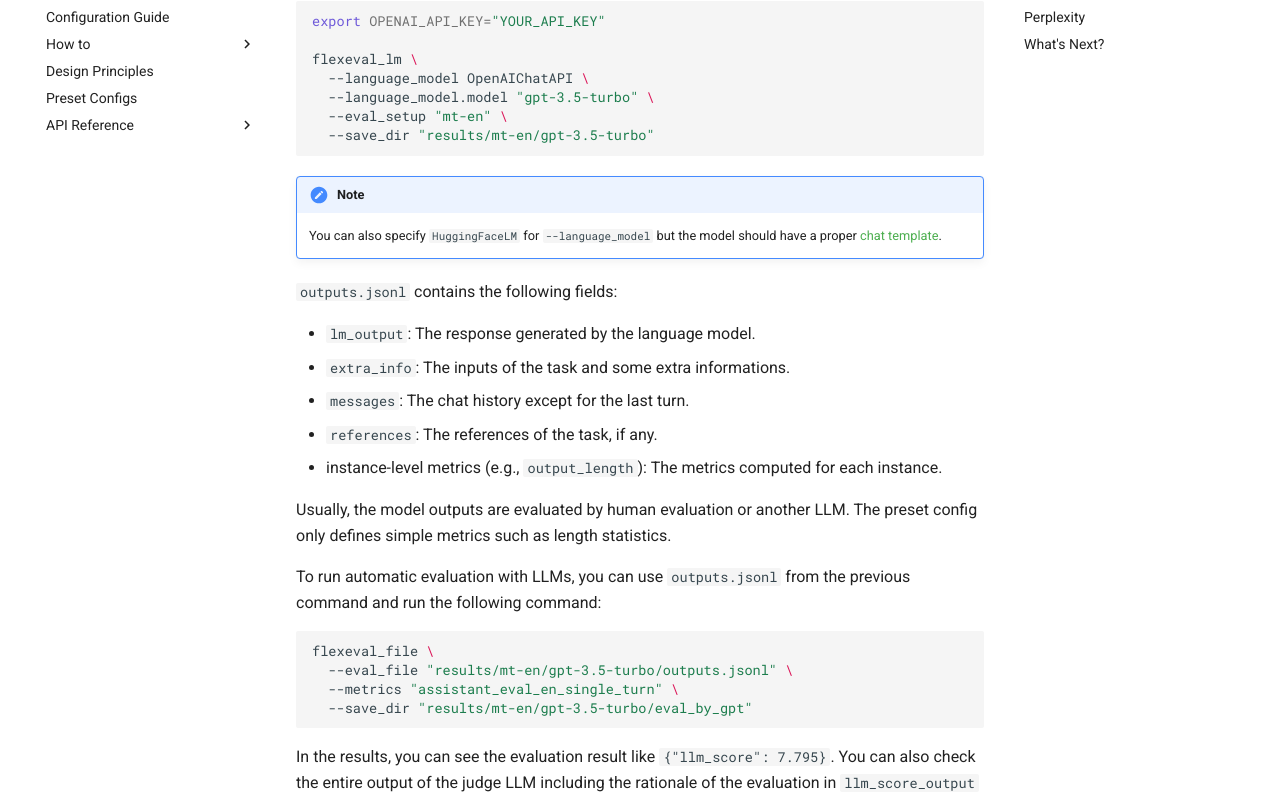
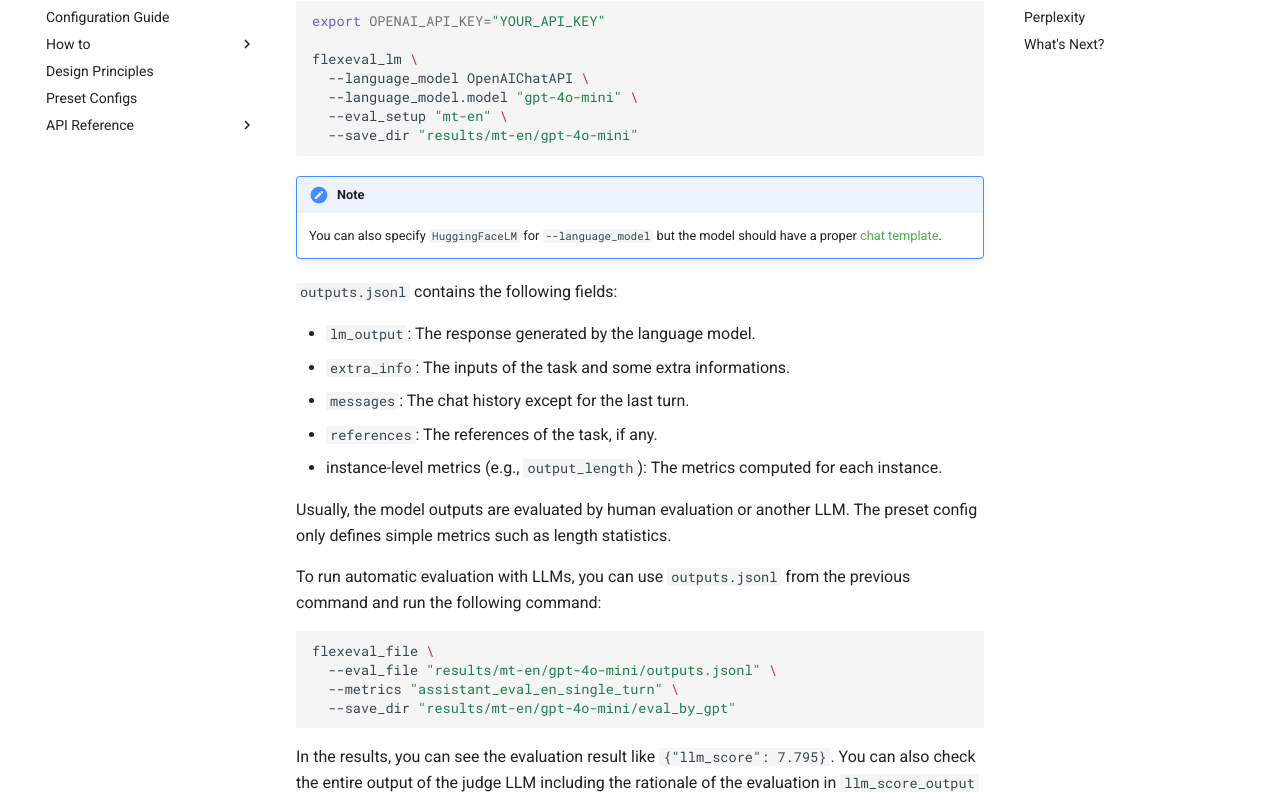
Before and after one commit to sbintuitions/flexeval, an MkDocs documentation site: the page built from docs/getting_started.md, in a window 1280 px wide and 1400 px high, scrolled down 2443 px. Shown: the part 172-972 px from the top of the window. Built offline with MkDocs 1.6.1 and Material for MkDocs 9.7.7, drawn with Linux system fonts in a browser that asks for light colours.

Commit message:
use a newer model for examples

````diff
--- a/docs/getting_started.md
+++ b/docs/getting_started.md
@@ -109,9 +109,9 @@ export OPENAI_API_KEY="YOUR_API_KEY"
 
 flexeval_lm \
   --language_model OpenAIChatAPI \
-  --language_model.model "gpt-3.5-turbo" \
+  --language_model.model "gpt-4o-mini" \
   --eval_setup "mt-en" \
-  --save_dir "results/mt-en/gpt-3.5-turbo"
+  --save_dir "results/mt-en/gpt-4o-mini"
 ```
 
 !!! note
@@ -132,9 +132,9 @@ To run automatic evaluation with LLMs, you can use `outputs.jsonl` from the prev
 
 ```bash
 flexeval_file \
-  --eval_file "results/mt-en/gpt-3.5-turbo/outputs.jsonl" \
+  --eval_file "results/mt-en/gpt-4o-mini/outputs.jsonl" \
   --metrics "assistant_eval_en_single_turn" \
-  --save_dir "results/mt-en/gpt-3.5-turbo/eval_by_gpt"
+  --save_dir "results/mt-en/gpt-4o-mini/eval_by_gpt"
 ```
 
 In the results, you can see the evaluation result like `{"llm_score": 7.795}`.
````
Also changed, not shown: docs/how_to/evaluate_with_llm_judges.md (+3 -3 lines).
